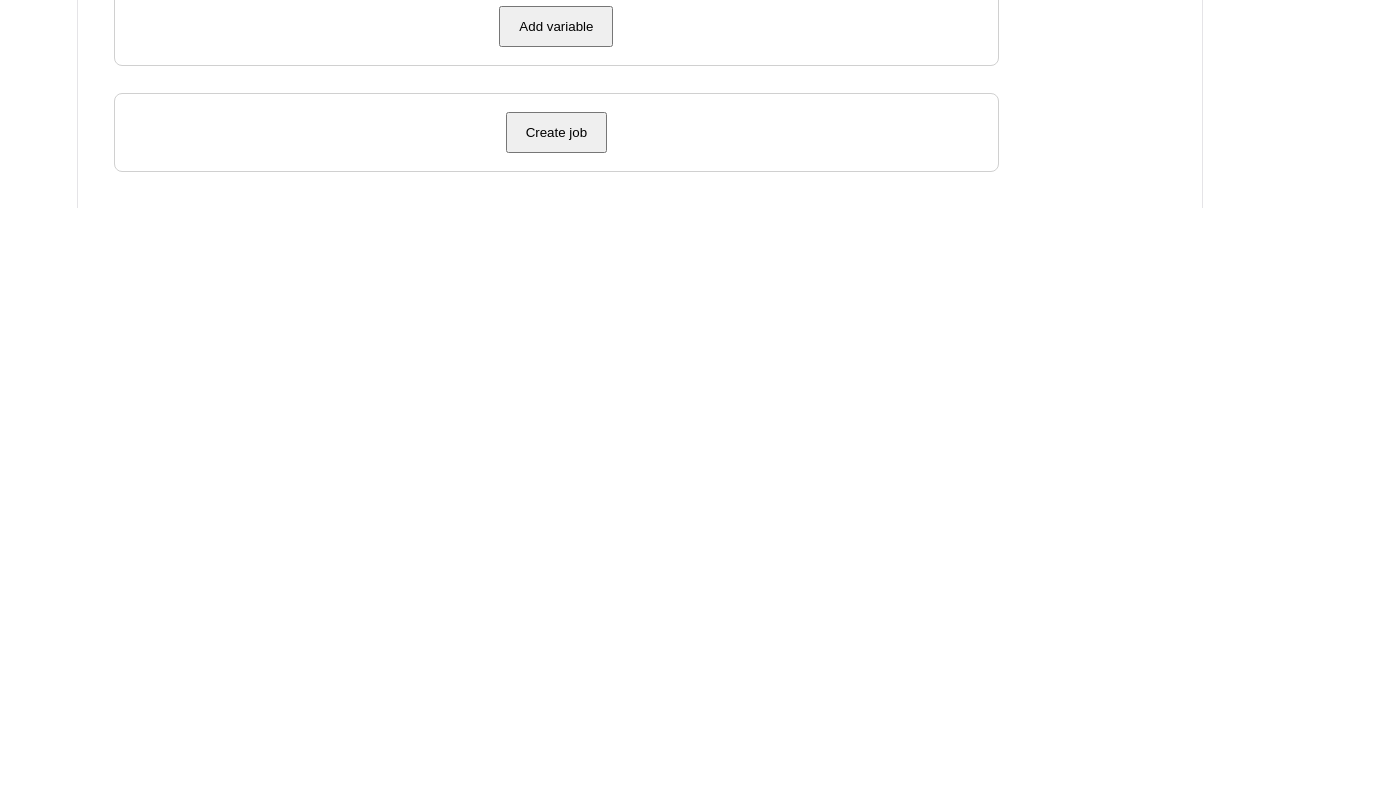
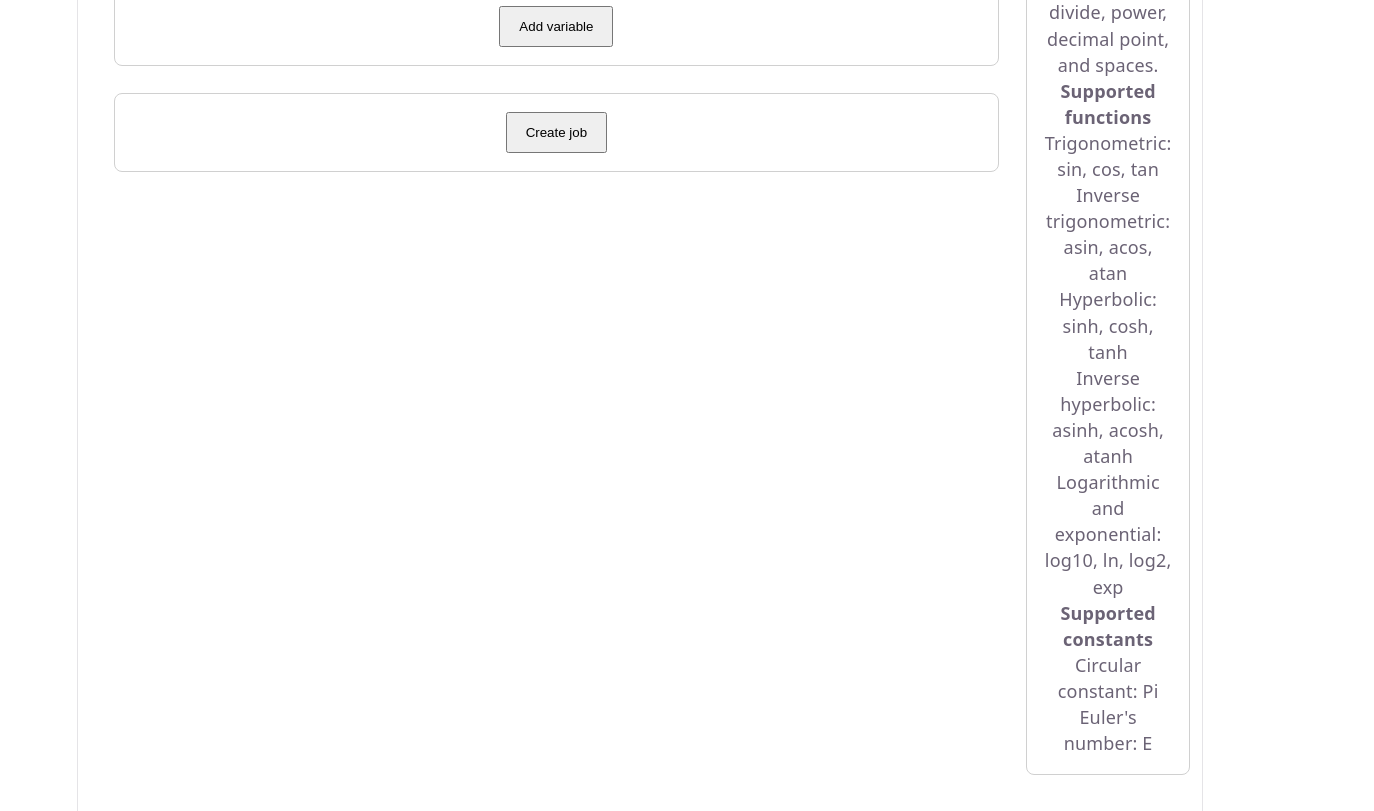
Before and after one commit to Schwarf/montecarlo-jobflow, a React (Vite) app in the folder frontend/: page / in a window 1280 px wide. Shown: the part 940-1751 px from the top of the page, 1374 px wide, since content can reach past the window. Before the commit the page ends 1148 px from the top, so only its background shows below. Built offline with nearby package versions, Linux system fonts and the light colour scheme.

Commit message:
List supported functions and constants.

```diff
--- a/frontend/src/components/JobForm.tsx
+++ b/frontend/src/components/JobForm.tsx
@@ -205,9 +205,16 @@ export function JobForm() {
                             Allowed characters: letters, digits, parentheses, plus, minus,
                             multiply, divide, power, decimal point, and spaces.
                         </p>
-                        <p>
-                            Example: <code>(1+x^2+y^2+Pi*ln(1+z^2+2*x*y))^4</code>
-                        </p>
+                        <p><strong>Supported functions</strong></p>
+                        <p>Trigonometric: sin, cos, tan</p>
+                        <p>Inverse trigonometric: asin, acos, atan</p>
+                        <p>Hyperbolic: sinh, cosh, tanh</p>
+                        <p>Inverse hyperbolic: asinh, acosh, atanh</p>
+                        <p>Logarithmic and exponential: log10, ln, log2, exp</p>
+
+                        <p><strong>Supported constants</strong></p>
+                        <p>Circular constant: Pi</p>
+                        <p>Euler's number: E</p>
                     </div>
                 </section>
             </div>
```
